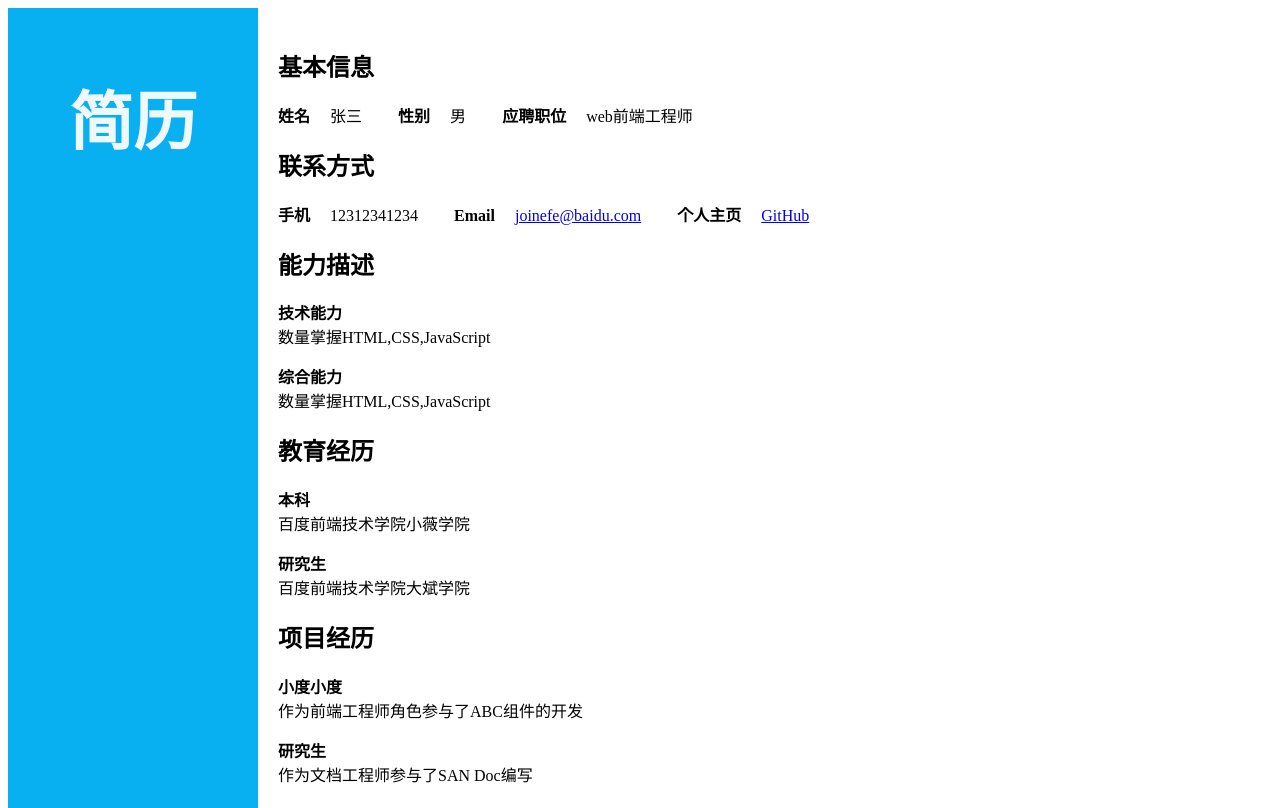
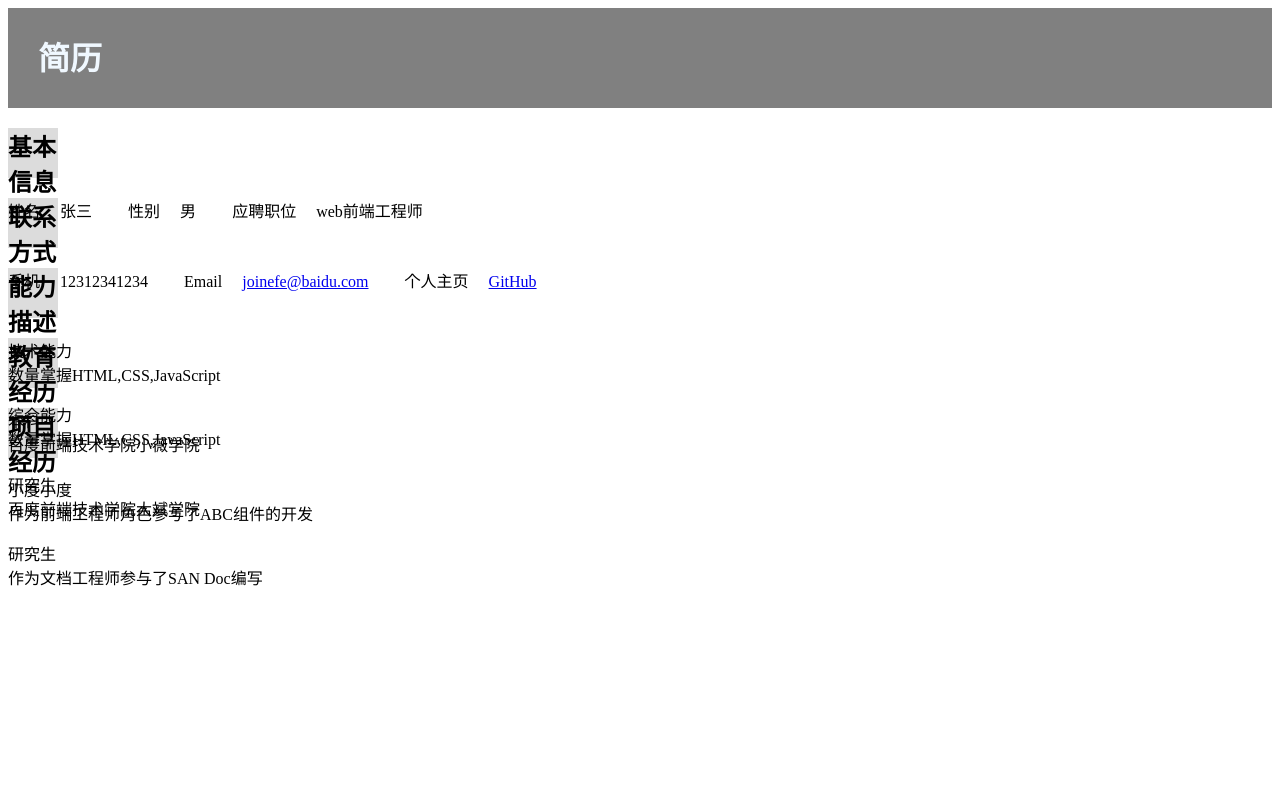
Before and after one commit to SukiYuSijing/ife-2018, a plain HTML site: page 零基础学院/resume.html in a window 1280 px wide. Drawn offline with Linux system fonts and the light colour scheme.

Commit message:
3 ways resume2

```diff
--- /dev/null
+++ b/零基础学院/css/style_3.css
@@ -0,0 +1,29 @@
+.banner{
+    height: 100px;
+    width: 100%;
+    color: aliceblue;
+    background-color: gray;
+    vertical-align:middle;
+}
+
+h1{
+    margin-top: 0px;
+    padding-top:25px;
+    padding-left: 30px;
+}
+
+/* h2,p{
+    display: inline;
+} */
+
+h2{
+    color: black;
+    background-color: Gainsboro;
+    width: 50px;
+    height: 50px;
+}
+
+section{
+    width: 100%;
+    height: 50px;
+}
--- a/零基础学院/resume.html
+++ b/零基础学院/resume.html
@@ -5,7 +5,7 @@
     <meta charset="utf-8" http-equiv="X-UA-Compatible" content="IE=Edge">
     <title>个人简历</title>
     <link rel="shortcut icon" href="favicon.ico">
-    <link rel="stylesheet" href="css/style_2.css">
+    <link rel="stylesheet" href="css/style_3.css">
 </head>
 
 <body>
```
Also changed, not shown: 零基础学院/README.md.
